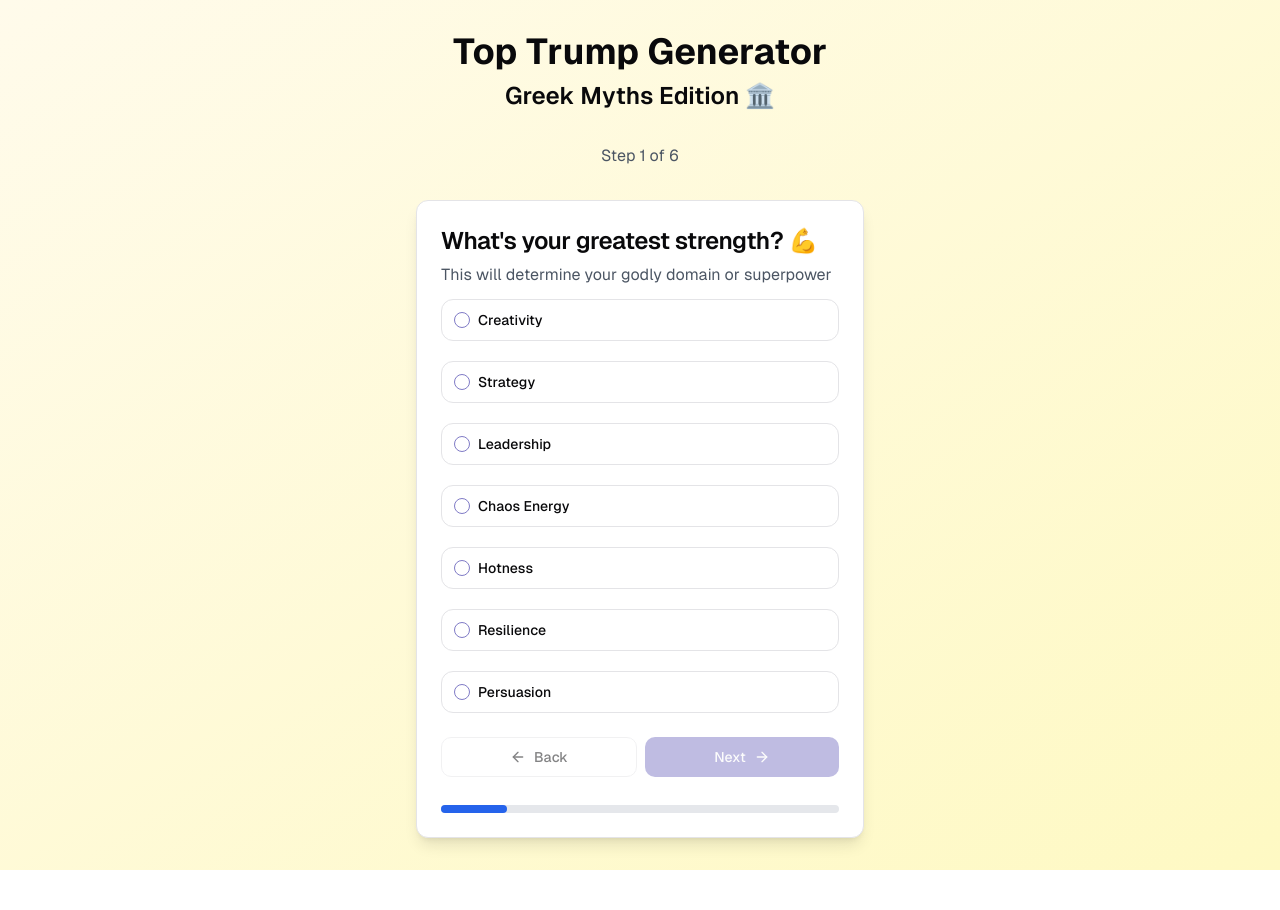
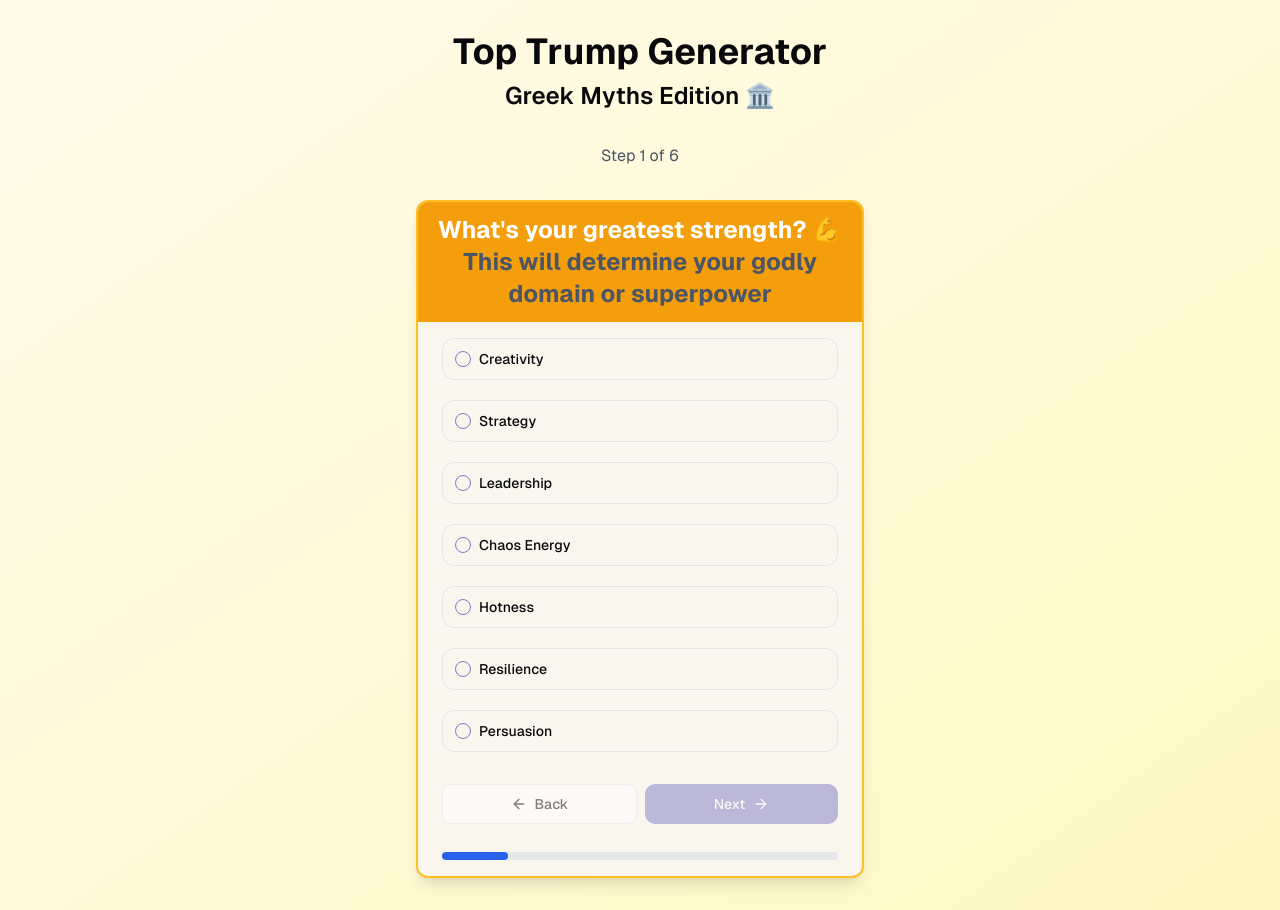
Before and after one commit to akdeb/a2zcomics, a Next.js app: page / in a window 1280 px wide. Before the commit the page ends 870 px from the top, so only its background shows below. Built offline with nearby package versions, Linux system fonts and the light colour scheme.

Commit message:
Enhance Top Trump Generator by adding validation to user input and improving form navigation

```diff
--- /dev/null
+++ b/components/ui/card.tsx
@@ -0,0 +1,27 @@
+import React from "react";
+
+export function Card({ children, className = "" }: React.PropsWithChildren<{ className?: string }>) {
+  return (
+    <div className={`rounded-xl border-2 border-amber-400 bg-[#f9f6ee] shadow-lg p-0 overflow-hidden ${className}`}>
+      {children}
+    </div>
+  );
+}
+
+export function CardHeader({ children, className = "" }: React.PropsWithChildren<{ className?: string }>) {
+  return (
+    <div className={`bg-amber-500 text-white text-center py-3 text-2xl font-bold ${className}`}>{children}</div>
+  );
+}
+
+export function CardTitle({ children, className = "" }: React.PropsWithChildren<{ className?: string }>) {
+  return <div className={`text-2xl font-bold ${className}`}>{children}</div>;
+}
+
+export function CardContent({ children, className = "" }: React.PropsWithChildren<{ className?: string }>) {
+  return <div className={`p-6 pt-4 ${className}`}>{children}</div>;
+}
+
+export function CardFooter({ children, className = "" }: React.PropsWithChildren<{ className?: string }>) {
+  return <div className={`px-6 pb-4 pt-2 ${className}`}>{children}</div>;
+}
```
